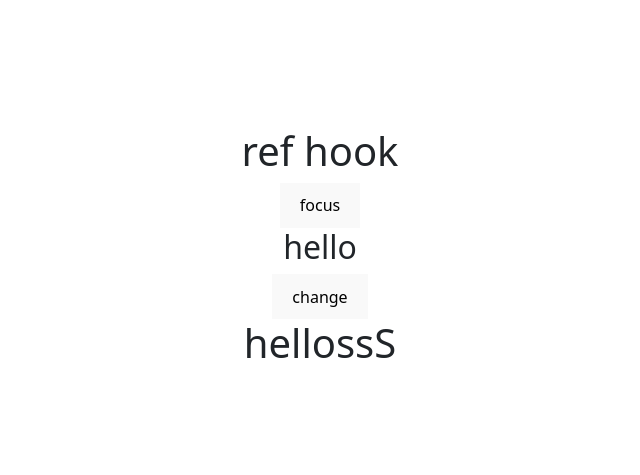
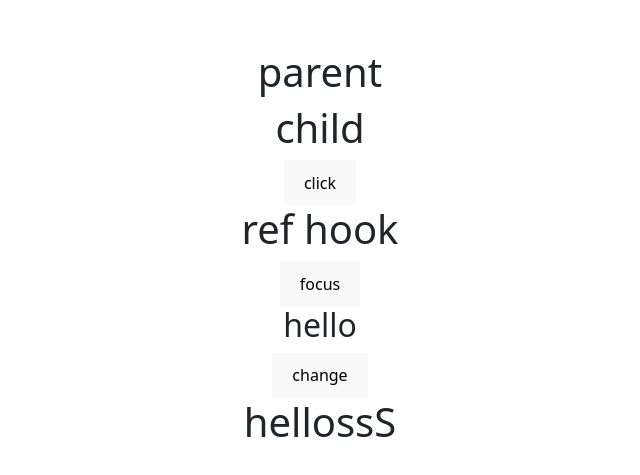
Before and after one commit to sasank2323/new_rec, a React (Vite) app: page / in a window 1280 px wide. Shown: the part 149-624 px from the top of the page, without its empty margins (320-960 px from the left). Built offline with nearby package versions, Linux system fonts and the light colour scheme.

Commit message:
passing function from parent to child component as props

```diff
--- a/src/App.jsx
+++ b/src/App.jsx
@@ -9,12 +9,14 @@ import ForLoopWithTable from './ForLoopWithTable'
 import Useeffectcode from './Useeffectcode'
 import { Button } from 'react-bootstrap'
 import RefHook from './refHook'
+import Parent from './Parent'
 
 function App() {
   const [count, setCount] = useState(0);
   const [val, setVal] = useState("hello");
   return (
     <>
+      <Parent />
       <RefHook />
     </>
   )
--- /dev/null
+++ b/src/Child.jsx
@@ -0,0 +1,12 @@
+
+
+function Child({ handleClick }) {
+    return (
+        <>
+            <h1>child</h1>
+            <button onClick={handleClick}>click</button>
+        </>
+    );
+}
+
+export default Child;
--- /dev/null
+++ b/src/Parent.jsx
@@ -0,0 +1,17 @@
+import Child from "./Child";
+
+function Parent() {
+    // we are writing function in parent and passing it to child because to reduce the code duplication
+    // we can also write function in child and pass it to parent
+    function handleClick() {
+        alert("hello");
+    }
+    return (
+        <>
+            <h1>parent</h1>
+            <Child handleClick={handleClick} />
+        </>
+    );
+}
+
+export default Parent;
```
